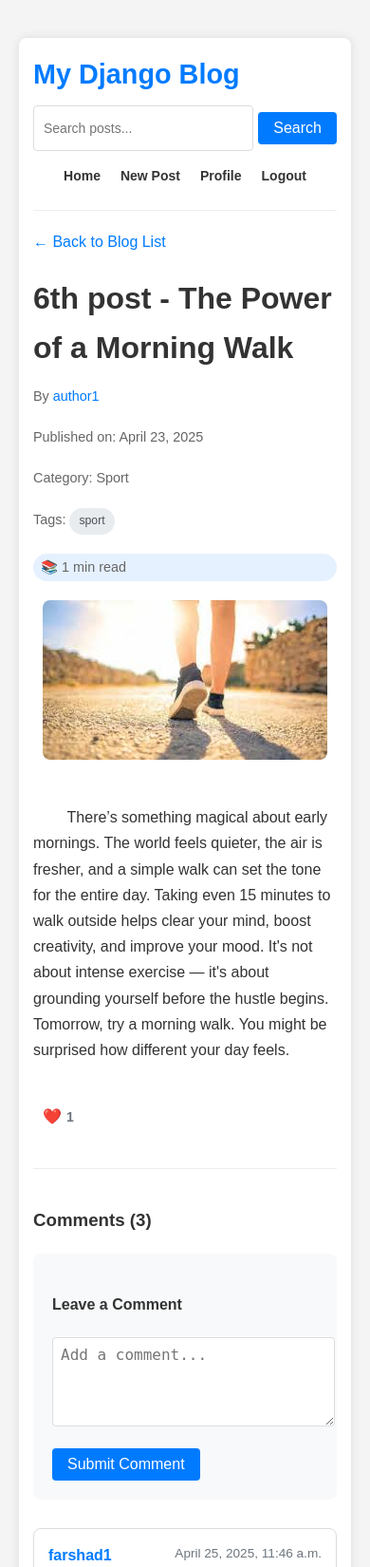
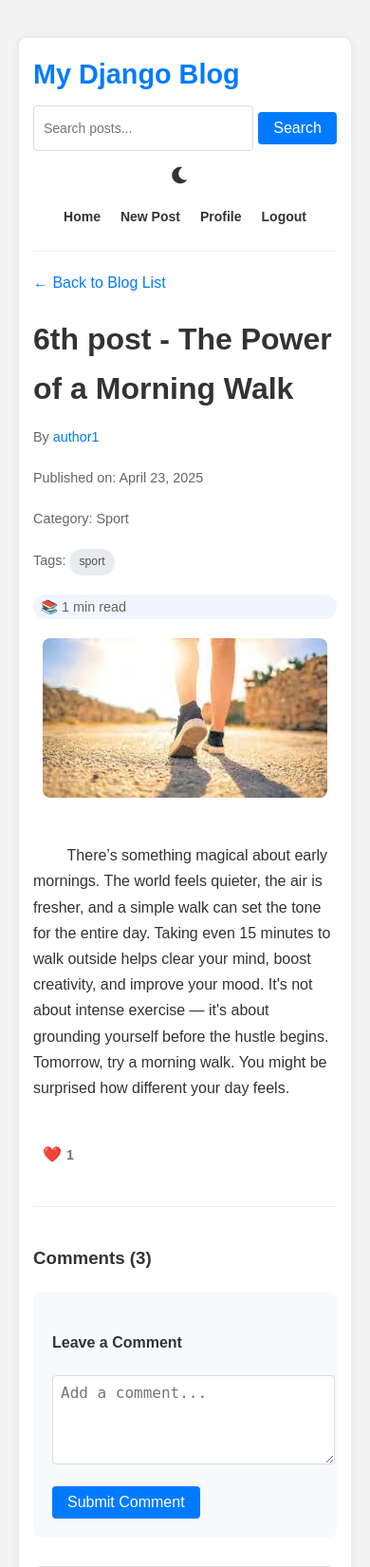
Before and after one commit to Nicole9-Sky/Django-Blog-project, a Django app: page /post/6/ in a window 390 px wide. Shown: the top 1650 px of the page at 95% size. Run offline with Django 5.2, Linux system fonts and the light colour scheme; a user stored in the database is signed in; data comes from the database, SQL or seed files in the repository; both versions use the stored data as it was after the commit.

Commit message:
Add like system for posts and comments
This commit adds a comprehensive like system feature allowing users to:
- Like and unlike posts and comments with visual feedback
- See like counts updated in real-time via AJAX
- Identify content they have previously liked
- Requires authentication for liking functionality

feat: Add dark mode toggle with persistent user preference

- Implement dark/light theme toggle functionality
- Add CSS variables for consistent theming across all elements
- Create theme.js for handling theme switching and localStorage persistence
- Add Font Awesome icons for intuitive theme toggle button
- Support system dark mode preference detection
- Ensure smooth transitions between themes
- Update all CSS to use theme variables for better maintainability
- Add accessibility improvements for night reading
- Fix vertical alignment issues between reading time and likes boxes

This change enhances user experience by providing a comfortable reading environment
in low-light conditions and respects user preferences across sessions.

```diff
--- a/static/css/style.css
+++ b/static/css/style.css
@@ -1,20 +1,120 @@
+/* CSS Variables for theming */
+:root {
+    --bg-color: #f4f4f4;
+    --container-bg: #fff;
+    --text-color: #333;
+    --text-color-light: #666;
+    --text-color-muted: #6c757d;
+    --link-color: #007bff;
+    --link-hover-color: #0056b3;
+    --border-color: #ddd;
+    --border-color-light: #eee;
+    --heading-color: #333;
+    --input-bg: #fff;
+    --input-border: #ddd;
+    --shadow-color: rgba(0, 0, 0, 0.1);
+    --code-bg: #f8f9fa;
+    --success-bg: #d4edda;
+    --success-color: #155724;
+    --success-border: #c3e6cb;
+    --error-bg: #f8d7da;
+    --error-color: #721c24;
+    --error-border: #f5c6cb;
+    --warning-bg: #fff3cd;
+    --warning-color: #856404;
+    --warning-border: #ffeeba;
+    --info-bg: #d1ecf1;
+    --info-color: #0c5460;
+    --info-border: #bee5eb;
+    --btn-primary-bg: #007bff;
+    --btn-primary-hover: #0056b3;
+    --btn-secondary-bg: #6c757d;
+    --btn-secondary-hover: #5a6268;
+    --btn-danger-bg: #dc3545;
+    --btn-danger-hover: #c82333;
+    --tag-bg: #e9ecef;
+    --tag-color: #495057;
+    --comment-bg: #fff;
+    --comment-reply-bg: #f8f9fa;
+    --profile-placeholder-bg: #e9ecef;
+    --like-icon-color: #6c757d;
+    --like-icon-active: #e41b17;
+    --reading-time-bg: #f0f5ff;
+    --reading-time-color: #0056b3;
+    --likes-count-bg: rgba(228, 27, 23, 0.1);
+    --likes-count-color: #e41b17;
+    --hover-bg: #f1f1f1;
+    --auth-form-bg: #f9f9f9;
+}
+
+/* Dark mode variables */
+[data-theme="dark"] {
+    --bg-color: #1a1a1a;
+    --container-bg: #2d2d2d;
+    --text-color: #e4e4e4;
+    --text-color-light: #b0b0b0;
+    --text-color-muted: #9a9a9a;
+    --link-color: #4dabf7;
+    --link-hover-color: #339af0;
+    --border-color: #404040;
+    --border-color-light: #3a3a3a;
+    --heading-color: #f0f0f0;
+    --input-bg: #333;
+    --input-border: #555;
+    --shadow-color: rgba(0, 0, 0, 0.3);
+    --code-bg: #333;
+    --success-bg: #1f4e3a;
+    --success-color: #75d3a7;
+    --success-border: #2b6a4e;
+    --error-bg: #4a1f24;
+    --error-color: #f5a3ab;
+    --error-border: #682a31;
+    --warning-bg: #4a3f1f;
+    --warning-color: #ffdd9e;
+    --warning-border: #6b5a2e;
+    --info-bg: #1f3a4a;
+    --info-color: #7fc8e2;
+    --info-border: #2e5568;
+    --btn-primary-bg: #0066cc;
+    --btn-primary-hover: #0052a3;
+    --btn-secondary-bg: #545b62;
+    --btn-secondary-hover: #484e53;
+    --btn-danger-bg: #c82333;
+    --btn-danger-hover: #bd2130;
+    --tag-bg: #3a3a3a;
+    --tag-color: #d4d4d4;
+    --comment-bg: #2d2d2d;
+    --comment-reply-bg: #333;
+    --profile-placeholder-bg: #404040;
+    --like-icon-color: #9a9a9a;
+    --like-icon-active: #ff4d4d;
+    --reading-time-bg: rgba(77, 171, 247, 0.1);
+    --reading-time-color: #4dabf7;
+    --likes-count-bg: rgba(255, 77, 77, 0.1);
+    --likes-count-color: #ff4d4d;
+    --hover-bg: #404040;
+    --auth-form-bg: #333;
+}
+
 /* Basic body and overall container styling */
 body {
     font-family: 'Arial', sans-serif;
     line-height: 1.6;
     margin: 0;
     padding: 20px;
-    background-color: #f4f4f4;
-    color: #333;
+    background-color: var(--bg-color);
+    color: var(--text-color);
+    transition: background-color 0.3s ease, color 0.3s ease;
 }
 
 .container {
     max-width: 1000px;
     margin: 20px auto;
-    background: #fff;
+    background: var(--container-bg);
     padding: 20px 30px;
-    box-shadow: 0 0 10px rgba(0, 0, 0, 0.1);
+    box-shadow: 0 0 10px var(--shadow-color);
     border-radius: 8px;
+    transition: background-color 0.3s ease, box-shadow 0.3s ease;
 }
 
 /* Updated header and navigation */
@@ -62,31 +162,64 @@ header {
     align-items: center;
 }
 
-/* Update the search input styles to add spacing */
 .search-input {
     padding: 6px 10px;
-    border: 1px solid #ddd;
-    border-radius: 4px;  /* Changed from 4px 0 0 4px to make it fully rounded */
+    border: 1px solid var(--input-border);
+    border-radius: 4px;
     width: 180px;
     font-size: 14px;
     height: 34px;
-    margin-right: 5px;  /* Add margin to create spacing */
+    margin-right: 5px;
+    background-color: var(--input-bg);
+    color: var(--text-color);
 }
 
-/* Update the search button styles to make it fully rounded */
 .search-btn {
-    background-color: #007bff;
+    background-color: var(--btn-primary-bg);
     color: white;
     border: none;
     padding: 6px 12px;
-    border-radius: 4px;  /* Changed from 0 4px 4px 0 to make it fully rounded */
+    border-radius: 4px;
     cursor: pointer;
     height: 34px;
     font-size: 14px;
 }
 
 .search-btn:hover {
-    background-color: #0056b3;
+    background-color: var(--btn-primary-hover);
+}
+
+/* Dark mode toggle button */
+.theme-toggle {
+    background: none;
+    border: none;
+    cursor: pointer;
+    padding: 5px 8px;
+    border-radius: 4px;
+    font-size: 20px;
+    color: var(--text-color);
+    transition: background-color 0.3s ease;
+    margin-right: 10px;
+}
+
+.theme-toggle:hover {
+    background-color: var(--tag-bg);
+}
+
+.theme-toggle i {
+    display: none;
+}
+
+.theme-toggle .fa-moon {
+    display: inline-block;
+}
+
+[data-theme="dark"] .theme-toggle .fa-moon {
+    display: none;
+}
+
+[data-theme="dark"] .theme-toggle .fa-sun {
+    display: inline-block;
 }
 
 /* Main navigation */
@@ -190,9 +323,11 @@ label {
 input, textarea, select {
     width: 100%;
     padding: 8px;
-    border: 1px solid #ddd;
+    border: 1px solid var(--input-border);
     border-radius: 4px;
     font-size: 16px;
+    background-color: var(--input-bg);
+    color: var(--text-color);
 }
 
 textarea {
@@ -663,28 +780,22 @@ textarea {
 .tag-size-9 { font-size: 1.6em; }
 .tag-size-10 { font-size: 1.7em; }
 
-
+/* Reading time and likes */
 .reading-time {
     display: inline-flex;
     align-items: center;
-    background-color: #f0f5ff;
-    color: #0056b3;
+    background-color: var(--reading-time-bg);
+    color: var(--reading-time-color);
     padding: 4px 10px;
     border-radius: 20px;
     font-size: 0.85em;
     margin-bottom: 15px;
     font-weight: 500;
+    line-height: 1.4;  /* Add line height for consistency */
 }
 
 .reading-time:before {
     margin-right: 5px;
-}
-
-@media (max-width: 768px) {
-    .reading-time {
-        font-size: 0.8em;
-        padding: 3px 8px;
-    }
 }
 
 /* Like button styling */
@@ -727,46 +838,34 @@ textarea {
     margin: 15px 0;
 }
 
-
-
-
-
 /* Stats container for reading time and likes */
 .post-meta-stats {
     display: flex;
     gap: 15px;
     margin-bottom: 15px;
     flex-wrap: wrap;
+    align-items: center;  /* Ensure alignment */
 }
 
-/* Likes count styling */
 .likes-count {
     display: inline-flex;
     align-items: center;
-    color: #e41b17;
-    padding: 2px 8px;
+    color: var(--likes-count-color);
+    padding: 4px 10px;  /* Match the padding with reading-time */
     border-radius: 20px;
     font-size: 0.85em;
-    background-color: rgba(228, 27, 23, 0.1);
-    margin: 0;
+    background-color: var(--likes-count-bg);
+    font-weight: 500;  /* Add font weight to match reading-time */
+    line-height: 1.4;  /* Add line height for consistency */
 }
-
-/* Reading time styling to match likes-count */
-.reading-time {
-    margin: 0;
-    background-color: rgba(0, 123, 255, 0.1);
-    border-radius: 20px;
-}
-
-
 
 /* Footer */
 footer {
     margin-top: 40px;
     padding-top: 20px;
-    border-top: 1px solid #eee;
+    border-top: 1px solid var(--border-color-light);
     text-align: center;
-    color: #6c757d;
+    color: var(--text-color-muted);
     font-size: 0.9em;
 }
 
--- /dev/null
+++ b/static/js/theme.js
@@ -0,0 +1,47 @@
+// Theme toggle functionality
+document.addEventListener('DOMContentLoaded', function() {
+    // Check for saved theme preference or default to light mode
+    const currentTheme = localStorage.getItem('theme') || 'light';
+    document.documentElement.setAttribute('data-theme', currentTheme);
+
+    // Theme toggle button
+    const themeToggle = document.getElementById('theme-toggle');
+
+    if (themeToggle) {
+        themeToggle.addEventListener('click', function() {
+            // Get current theme
+            let currentTheme = document.documentElement.getAttribute('data-theme');
+
+            // Toggle between light and dark
+            let newTheme = currentTheme === 'dark' ? 'light' : 'dark';
+
+            // Update theme
+            document.documentElement.setAttribute('data-theme', newTheme);
+            localStorage.setItem('theme', newTheme);
+
+            // Optional: Add smooth transition
+            document.body.style.transition = 'background-color 0.3s ease, color 0.3s ease';
+        });
+    }
+
+    // Handle system theme preference changes
+    if (window.matchMedia) {
+        const mediaQuery = window.matchMedia('(prefers-color-scheme: dark)');
+
+        // Check if user hasn't manually selected a theme
+        if (!localStorage.getItem('theme')) {
+            // Set initial theme based on system preference
+            if (mediaQuery.matches) {
+                document.documentElement.setAttribute('data-theme', 'dark');
+            }
+
+            // Listen for system theme changes
+            mediaQuery.addEventListener('change', function(e) {
+                if (!localStorage.getItem('theme')) {
+                    const newTheme = e.matches ? 'dark' : 'light';
+                    document.documentElement.setAttribute('data-theme', newTheme);
+                }
+            });
+        }
+    }
+});
--- a/templates/blog/base.html
+++ b/templates/blog/base.html
@@ -6,6 +6,8 @@
     <meta name="viewport" content="width=device-width, initial-scale=1.0">
     <title>{% block title %}My Django Blog{% endblock %}</title>
     <link rel="stylesheet" href="{% static 'css/style.css' %}">
+    <!-- Font Awesome for icons -->
+    <link rel="stylesheet" href="https://cdnjs.cloudflare.com/ajax/libs/font-awesome/6.0.0/css/all.min.css">
 </head>
 <body>
     <div class="container">
@@ -21,6 +23,12 @@
                         <button type="submit" class="search-btn">Search</button>
                     </form>
                 </div>
+
+                <!-- Dark mode toggle button -->
+                <button id="theme-toggle" class="theme-toggle" aria-label="Toggle dark mode">
+                    <i class="fas fa-moon"></i>
+                    <i class="fas fa-sun"></i>
+                </button>
 
                 <nav class="main-nav">
                     <ul>
@@ -56,5 +64,8 @@
             <p>&copy; {% now "Y" %} Simple Blog. All rights reserved.</p>
         </footer>
     </div>
+
+    <!-- Theme switcher script -->
+    <script src="{% static 'js/theme.js' %}"></script>
 </body>
 </html>
```
Also changed, not shown: other parts of static/css/style.css (+88 -90 lines), README.md, db.sqlite3. Lines whose indentation alone changed are shown as unchanged.
